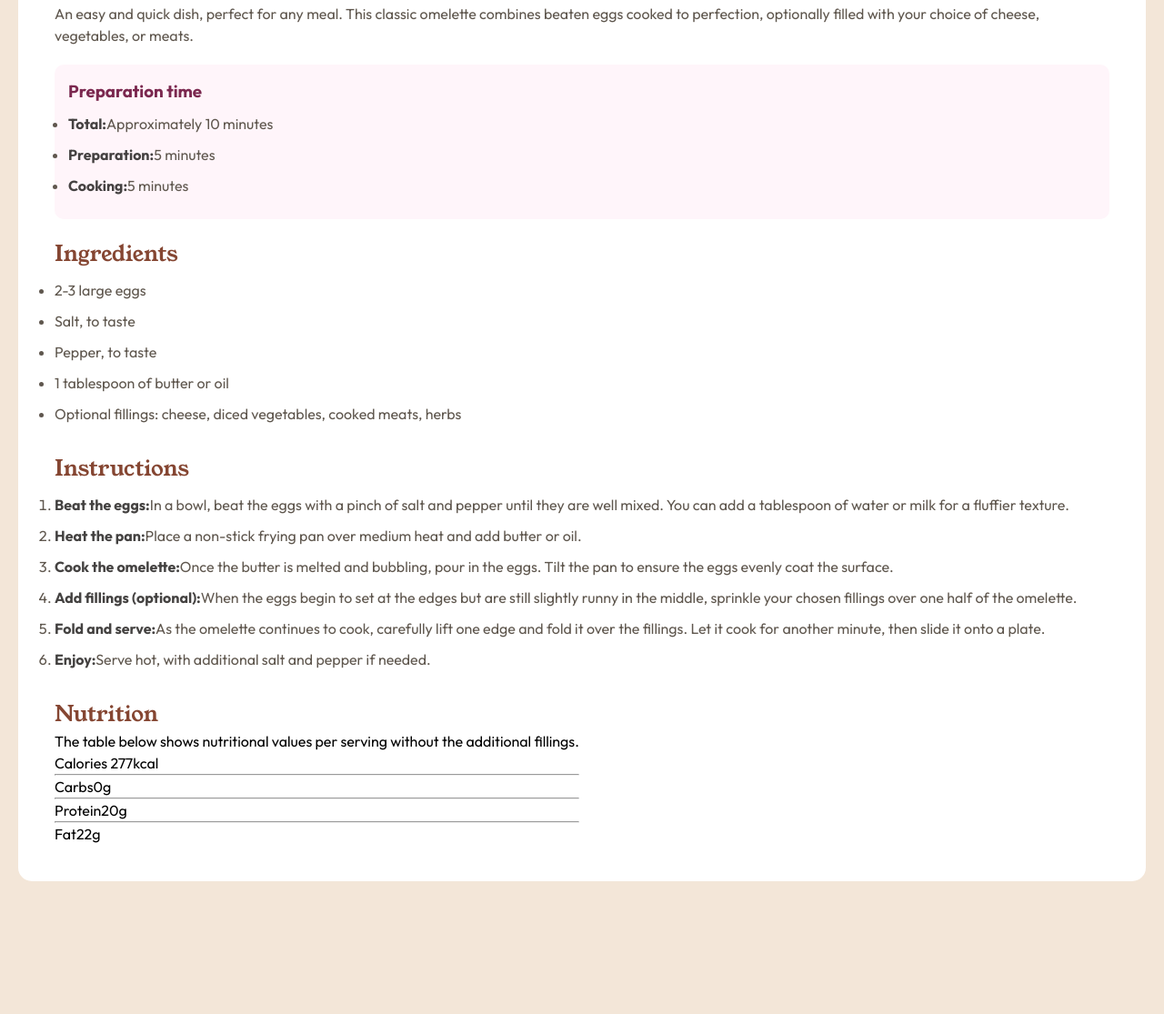
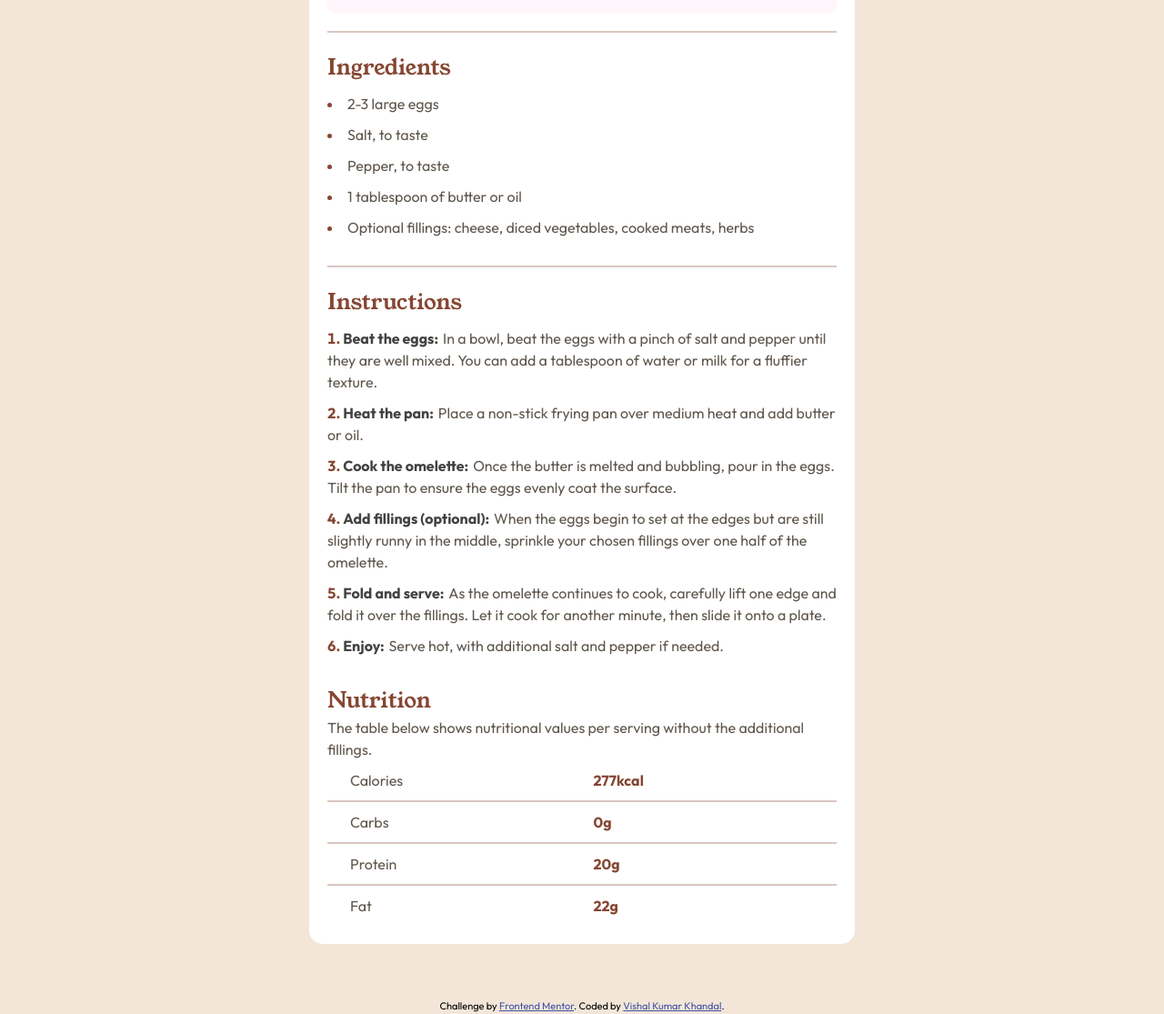
Before and after one commit to vishalkhandal96/recipe-page-main, a plain HTML site: page index.html in a window 1280 px wide. Shown: the part 692-1807 px from the top of the page at 91% size. Before the commit the page ends 1681 px from the top, so only its background shows below. Drawn offline with Linux system fonts and the light colour scheme.

Commit message:
update in css file

```diff
--- a/index.html
+++ b/index.html
@@ -15,7 +15,7 @@
     <title>Frontend Mentor | Recipe page</title>
 
     <!-- Feel free to remove these styles or customise in your own stylesheet 👍 -->
-    <!-- <style>
+    <style>
       .attribution {
         font-size: 11px;
         text-align: center;
@@ -23,7 +23,7 @@
       .attribution a {
         color: hsl(228, 45%, 44%);
       }
-    </style> -->
+    </style>
   </head>
   <body>
     <div class="container">
@@ -46,6 +46,7 @@
               <li><span class="bold">Cooking:</span>5 minutes</li>
             </ul>
           </div>
+          <hr />
           <div class="ingredients">
             <h2 class="title">Ingredients</h2>
             <ul>
@@ -58,7 +59,7 @@
               </li>
             </ul>
           </div>
-
+          <hr />
           <div class="instructions">
             <h2 class="title">Instructions</h2>
             <ol>
@@ -118,11 +119,11 @@
       </div>
     </div>
 
-    <!-- <div class="attribution">
+    <div class="attribution">
       Challenge by
       <a href="https://www.frontendmentor.io?ref=challenge" target="_blank"
         >Frontend Mentor</a
-      >. Coded by <a href="#">Your Name Here</a>.
-    </div> -->
+      >. Coded by <a href="#">Vishal Kumar Khandal</a>.
+    </div>
   </body>
 </html>
--- a/style.css
+++ b/style.css
@@ -76,7 +76,7 @@ body {
 }
 
 .recipe_card {
-  /* max-width: 600px; */
+  max-width: 600px;
   height: auto;
   display: flex;
   justify-content: center;
@@ -84,9 +84,8 @@ body {
   flex-direction: column;
   background-color: var(--Neutral-White);
   border-radius: 15px;
-  /* max-width: 400px; */
   overflow: hidden;
-  margin: 20px 20px;
+  margin: 60px 20px;
 }
 
 .recipe_img {
@@ -107,7 +106,14 @@ body {
   flex-direction: column;
   gap: 20px;
   font-family: var(--font-family-Outfit);
-  padding: 40px;
+  padding: 20px;
+}
+.recipe_detail hr {
+  flex-direction: row;
+  width: 100%;
+  opacity: 0.3;
+  border: 1px solid var(--Primary-Nutmeg);
+  background-color: var(--Primary-Nutmeg);
 }
 
 .recipe_name {
@@ -121,9 +127,15 @@ body {
   color: var(--Neutral-Wenge-Brown);
 }
 
+.prep_time,
+.ingredients,
+.instructions,
+.nutrition {
+  width: 100%;
+}
+
 .prep_time {
-  width: 100%;
-  border-radius: 10px;
+  border-radius: 8px;
   padding: 15px;
   background-color: var(--Neutral-Rose-White);
 }
@@ -135,17 +147,75 @@ body {
 .bold {
   color: hsl(24, 5%, 18%, 0.9);
   font-weight: var(--f-weight-bold);
+  margin-right: 5px;
 }
 
-ol > li,
-ul > li {
+ol,
+ul {
+  list-style-position: inside;
+}
+
+ol li,
+ul li {
   color: var(--Neutral-Wenge-Brown);
   margin: 10px 0;
-  overflow: ;
+  /* list-style-position: inside; */
+}
+
+ul > li::marker,
+ol > li::marker {
+  color: var(--Primary-Nutmeg);
+  font-weight: var(--f-weight-bold);
 }
 
 h2 {
   color: var(--Primary-Nutmeg);
   font-family: var(--font-family-Young-Serif);
-  font-weight: 500;
+  font-weight: var(--f-weight-regular);
 }
+
+.nutrition > * {
+  color: var(--Neutral-Wenge-Brown);
+}
+.nutrition > h2 {
+  color: var(--Primary-Nutmeg);
+}
+.nutrition_name {
+  display: flex;
+  justify-content: space-evenly;
+  align-items: center;
+  margin-top: 10px;
+  margin-bottom: 10px;
+  margin-left: 25px;
+}
+
+.nutrition_name span {
+  flex-basis: 50%;
+  flex-grow: 1;
+  flex-shrink: 1;
+}
+
+.nutrition_name span:last-child {
+  font-weight: var(--f-weight-bold);
+  color: var(--Primary-Nutmeg);
+}
+
+@media screen and (min-width: 375px) {
+  .recipe_img {
+    padding: 20px;
+  }
+
+  .recipe_img img {
+    border-radius: 10px;
+  }
+}
+
+@media screen and (min-width: 1440px) {
+  .recipe_card {
+    max-width: 800px;
+  }
+
+  .recipe_img {
+    padding: 30px;
+  }
+}
```
